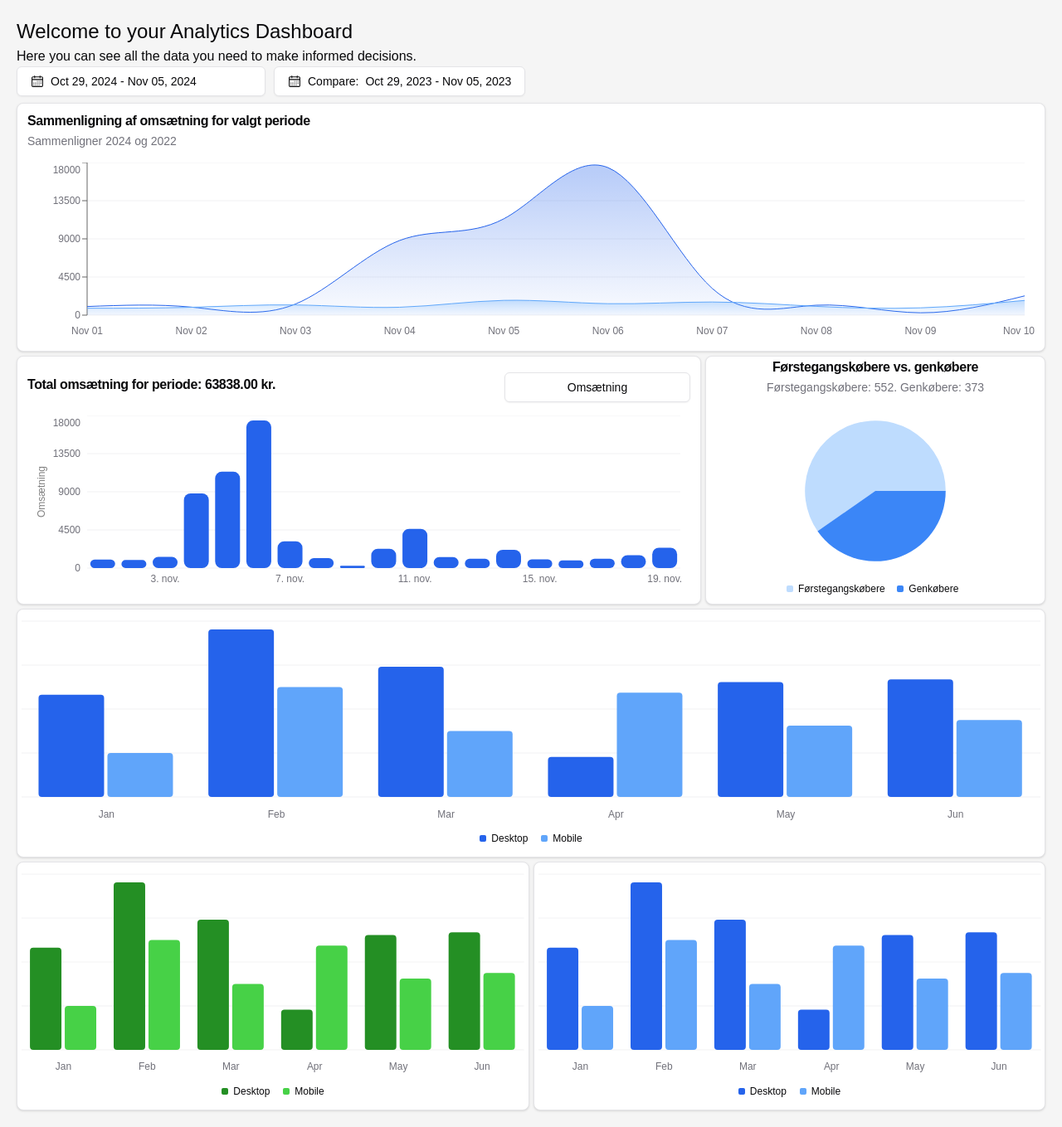
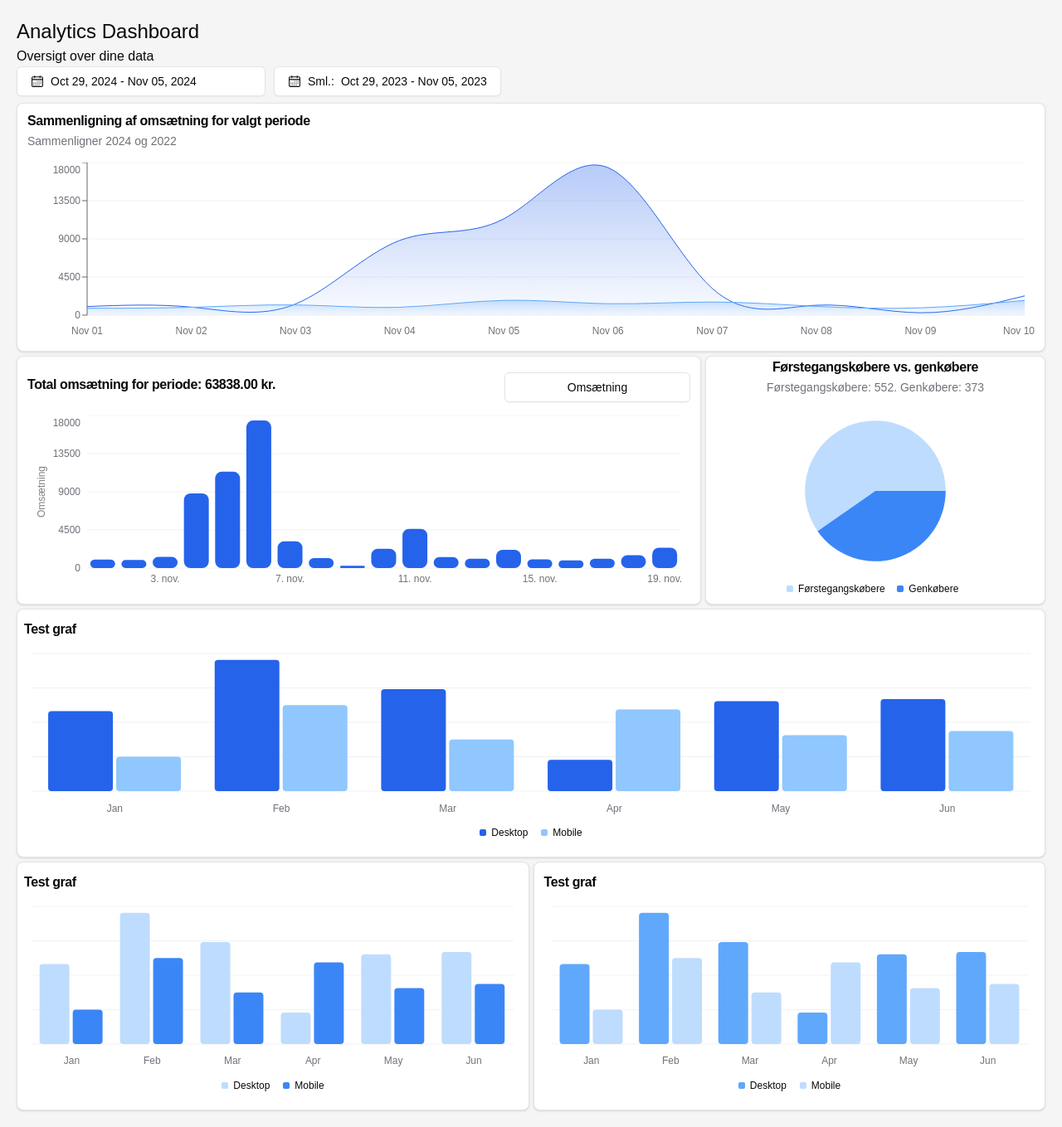
Before and after one commit to Stefanos-Langkilde/analytics, a Next.js app in the folder analytics/: page / in a window 1280 px wide. Shown: the whole page at 83% size. Built offline with nearby package versions, Linux system fonts and the light colour scheme.

Commit message:
Refactor chart components to improve structure and localization, update headers and labels to danish

```diff
--- a/analytics/app/page.tsx
+++ b/analytics/app/page.tsx
@@ -1,9 +1,9 @@
 import styles from "./mainPageStyle.module.scss";
 import { fetchComparisonMockData, fetchMockData } from "./action";
 import Datepicker from "../components/datepicker";
+import MyChart from "@/components/myChart";
 import MyChart2 from "@/components/myChart2";
-import MyChart from "../components/myChart";
-import MyChart3 from "@/components/myChart";
+import MyChart3 from "@/components/myChart3";
 import ProfitsChart from "@/components/profitsChart";
 import BarChart from "@/components/barChart";
 import PieChart from "@/components/pieChart";
@@ -34,8 +34,8 @@ export default async function Home() {
    return (
       <main className={styles.wrapper}>
          <div className={styles.header}>
-            <h1>Welcome to your Analytics Dashboard</h1>
-            <p>Here you can see all the data you need to make informed decisions.</p>
+            <h1>Analytics Dashboard</h1>
+            <p>Oversigt over dine data</p>
             <div className={styles.headerButtons}>
                <Suspense>
                   <Datepicker />
--- a/analytics/components/compareDatepicker.tsx
+++ b/analytics/components/compareDatepicker.tsx
@@ -67,7 +67,7 @@ export default function DatePickerWithRange({ className }: React.HTMLAttributes<
                   className={cn("max-w-[350px] justify-start text-left font-normal", !compareDate && "text-muted-foreground")}
                >
                   <CalendarIcon />
-                  <span>Compare:</span>
+                  <span>Sml.:</span>
                   {compareDate?.from ? (
                      compareDate.to ? (
                         <>
@@ -77,7 +77,7 @@ export default function DatePickerWithRange({ className }: React.HTMLAttributes<
                         format(compareDate.from, "LLL dd, y")
                      )
                   ) : (
-                     <span>Pick a date to compare</span>
+                     <span>Vælg dato for at sammenligne</span>
                   )}
                </Button>
             </PopoverTrigger>
--- a/analytics/components/compareProfits.tsx
+++ b/analytics/components/compareProfits.tsx
@@ -50,11 +50,11 @@ export default function CompareProfits({ data }: CompareProfitsProps) {
    // Generate dynamic chart configuration
    const chartConfig = {
       [`${currentYear}Revenue`]: {
-         label: `${currentYear} Revenue`,
+         label: `${currentYear} Omsætning`,
          color: "hsl(var(--chart-1))",
       },
       [`${comparisonYear}Revenue`]: {
-         label: `${comparisonYear} Revenue`,
+         label: `${comparisonYear} Omsætning`,
          color: "hsl(var(--chart-2))",
       },
    } satisfies ChartConfig;
--- a/analytics/components/myChart.tsx
+++ b/analytics/components/myChart.tsx
@@ -2,7 +2,7 @@
 import { ChartContainer, type ChartConfig } from "@/components/ui/chart";
 import { Bar, BarChart, CartesianGrid, XAxis } from "recharts";
 import { ChartTooltip, ChartTooltipContent, ChartLegend, ChartLegendContent } from "@/components/ui/chart";
-import { Card } from "./ui/card";
+import { Card, CardContent, CardHeader, CardTitle } from "./ui/card";
 
 export default function MyChart() {
    const chartData = [
@@ -17,17 +17,21 @@ export default function MyChart() {
    const chartConfig = {
       desktop: {
          label: "Desktop",
-         color: "#2563eb",
+         color: "hsl(var(--chart-1))",
       },
       mobile: {
          label: "Mobile",
-         color: "#60a5fa",
+         color: "hsl(var(--chart-4))",
       },
    } satisfies ChartConfig;
 
    return (
       <Card className="flex flex-col justify-center bg-white rounded-lg h-[100%]">
-         <ChartContainer config={chartConfig} className="h-[280px] w-full">
+         <CardHeader className="p-2">
+            <CardTitle>Test graf</CardTitle>
+         </CardHeader>
+         <CardContent className="flex h-[250px] py-2 px-3">
+            <ChartContainer config={chartConfig} className="h-[100%] w-full">
                <BarChart accessibilityLayer data={chartData}>
                   <CartesianGrid vertical={false} />
                   <ChartTooltip content={<ChartTooltipContent />} />
@@ -37,6 +41,7 @@ export default function MyChart() {
                   <Bar dataKey="mobile" fill="var(--color-mobile)" radius={4} />
                </BarChart>
             </ChartContainer>
+         </CardContent>
       </Card>
    );
 }
--- a/analytics/components/myChart2.tsx
+++ b/analytics/components/myChart2.tsx
@@ -2,9 +2,9 @@
 import { ChartContainer, type ChartConfig } from "@/components/ui/chart";
 import { Bar, BarChart, CartesianGrid, XAxis } from "recharts";
 import { ChartTooltip, ChartTooltipContent, ChartLegend, ChartLegendContent } from "@/components/ui/chart";
-import { Card } from "./ui/card";
+import { Card, CardContent, CardHeader, CardTitle } from "./ui/card";
 
-export default function MyChart() {
+export default function MyChart2() {
    const chartData = [
       { month: "January", desktop: 186, mobile: 80 },
       { month: "February", desktop: 305, mobile: 200 },
@@ -17,17 +17,21 @@ export default function MyChart() {
    const chartConfig = {
       desktop: {
          label: "Desktop",
-         color: "#248f24",
+         color: "hsl(var(--chart-5))",
       },
       mobile: {
          label: "Mobile",
-         color: "#47d147",
+         color: "hsl(var(--chart-3))",
       },
    } satisfies ChartConfig;
 
    return (
       <Card className="flex flex-col justify-center bg-white rounded-lg h-[100%]">
-         <ChartContainer config={chartConfig} className="h-[280px] w-full">
+         <CardHeader className="p-2">
+            <CardTitle>Test graf</CardTitle>
+         </CardHeader>
+         <CardContent className="flex h-[250px] py-2 px-3">
+            <ChartContainer config={chartConfig} className="h-[100%] w-full">
                <BarChart accessibilityLayer data={chartData}>
                   <CartesianGrid vertical={false} />
                   <ChartTooltip content={<ChartTooltipContent />} />
@@ -37,6 +41,7 @@ export default function MyChart() {
                   <Bar dataKey="mobile" fill="var(--color-mobile)" radius={4} />
                </BarChart>
             </ChartContainer>
+         </CardContent>
       </Card>
    );
 }
--- a/analytics/components/myChart3.tsx
+++ b/analytics/components/myChart3.tsx
@@ -2,9 +2,9 @@
 import { ChartContainer, type ChartConfig } from "@/components/ui/chart";
 import { Bar, BarChart, CartesianGrid, XAxis } from "recharts";
 import { ChartTooltip, ChartTooltipContent, ChartLegend, ChartLegendContent } from "@/components/ui/chart";
-import { Card } from "./ui/card";
+import { Card, CardContent, CardHeader, CardTitle } from "./ui/card";
 
-export default function MyChart() {
+export default function MyChart3() {
    const chartData = [
       { month: "January", desktop: 186, mobile: 80 },
       { month: "February", desktop: 305, mobile: 200 },
@@ -17,17 +17,21 @@ export default function MyChart() {
    const chartConfig = {
       desktop: {
          label: "Desktop",
-         color: "#e67300",
+         color: "hsl(var(--chart-2))",
       },
       mobile: {
          label: "Mobile",
-         color: "#ff944d",
+         color: "hsl(var(--chart-5))",
       },
    } satisfies ChartConfig;
 
    return (
       <Card className="flex flex-col justify-center p-1 bg-white rounded-lg h-[100%]">
-         <ChartContainer config={chartConfig} className="h-[280px] w-full">
+         <CardHeader className="p-2">
+            <CardTitle>Test graf</CardTitle>
+         </CardHeader>
+         <CardContent className="flex h-[250px] py-2 px-3">
+            <ChartContainer config={chartConfig} className="h-[100%] w-full">
                <BarChart accessibilityLayer data={chartData}>
                   <CartesianGrid vertical={false} />
                   <ChartTooltip content={<ChartTooltipContent />} />
@@ -37,6 +41,7 @@ export default function MyChart() {
                   <Bar dataKey="mobile" fill="var(--color-mobile)" radius={4} />
                </BarChart>
             </ChartContainer>
+         </CardContent>
       </Card>
    );
 }
```
Lines whose indentation alone changed are shown as unchanged.
